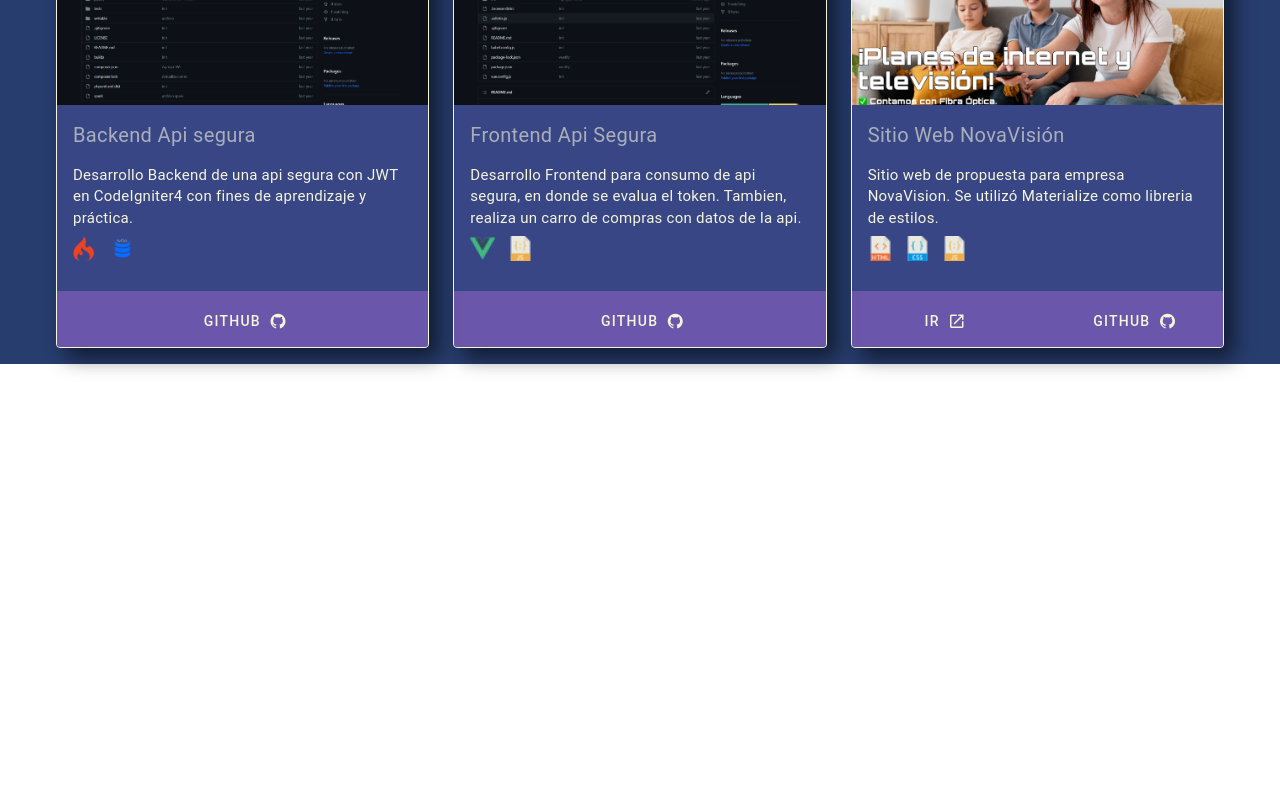
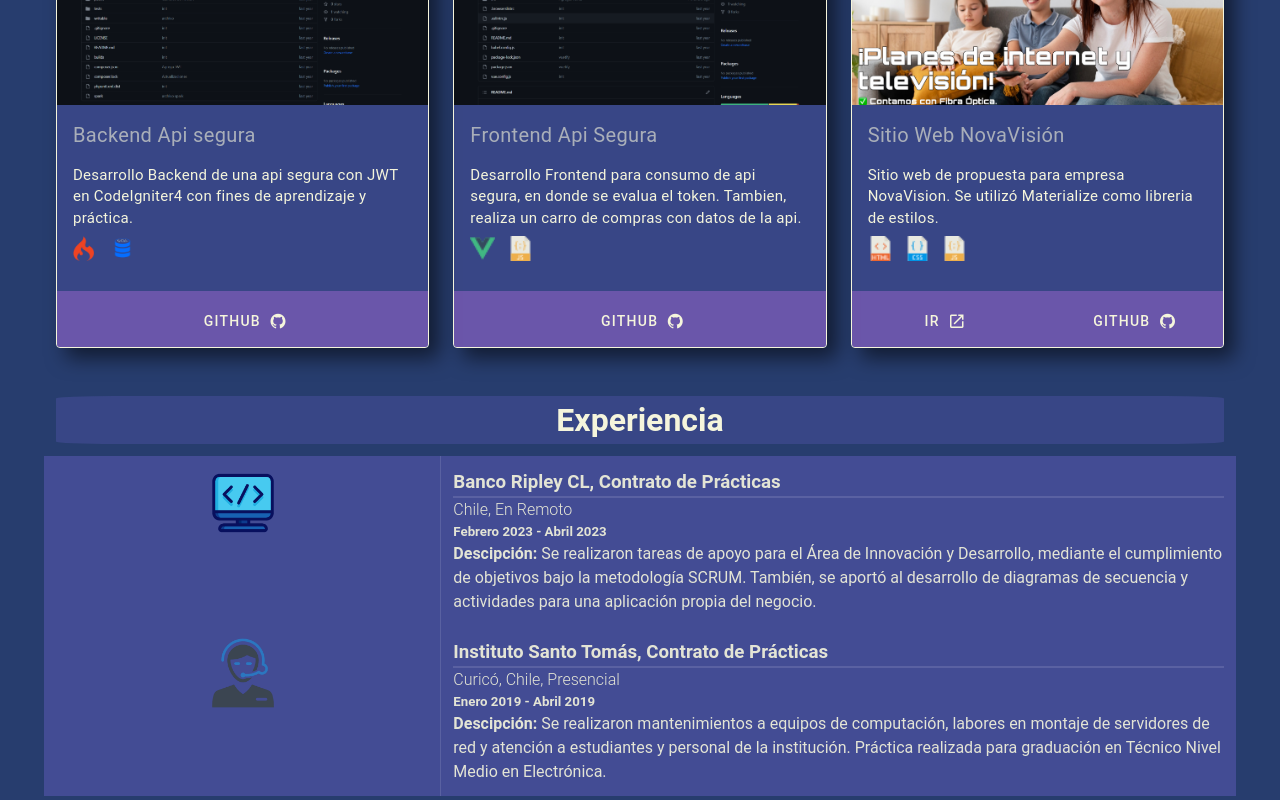
Before and after one commit to El-Litios/portfolio-web, a Vue app: page / in a window 1280 px wide. Shown: the part 1667-2467 px from the top of the page. Before the commit the page ends 2031 px from the top, so only its background shows below. Built offline with nearby package versions, Linux system fonts and the light colour scheme.

Commit message:
Importacion de componente Experience

```diff
--- a/src/views/Home.vue
+++ b/src/views/Home.vue
@@ -3,6 +3,7 @@
   <Carousels/>
   <AboutMe/>
   <Projects/>
+  <Experience/>
 </template>
 
 <script>
@@ -10,8 +11,9 @@ import Navbar from '../components/shared/Navbar.vue'
 import Carousels from '../components/Home/Carousels.vue'
 import AboutMe from '../components/Home/AboutMe.vue'
 import Projects from '../components/Home/Projects.vue'
+import Experience from '../components/Home/Experience.vue'
 export default {
-  components:{ Navbar, Carousels, AboutMe, Projects}
+  components:{ Navbar, Carousels, AboutMe, Projects, Experience}
 }
 </script>
 
```
